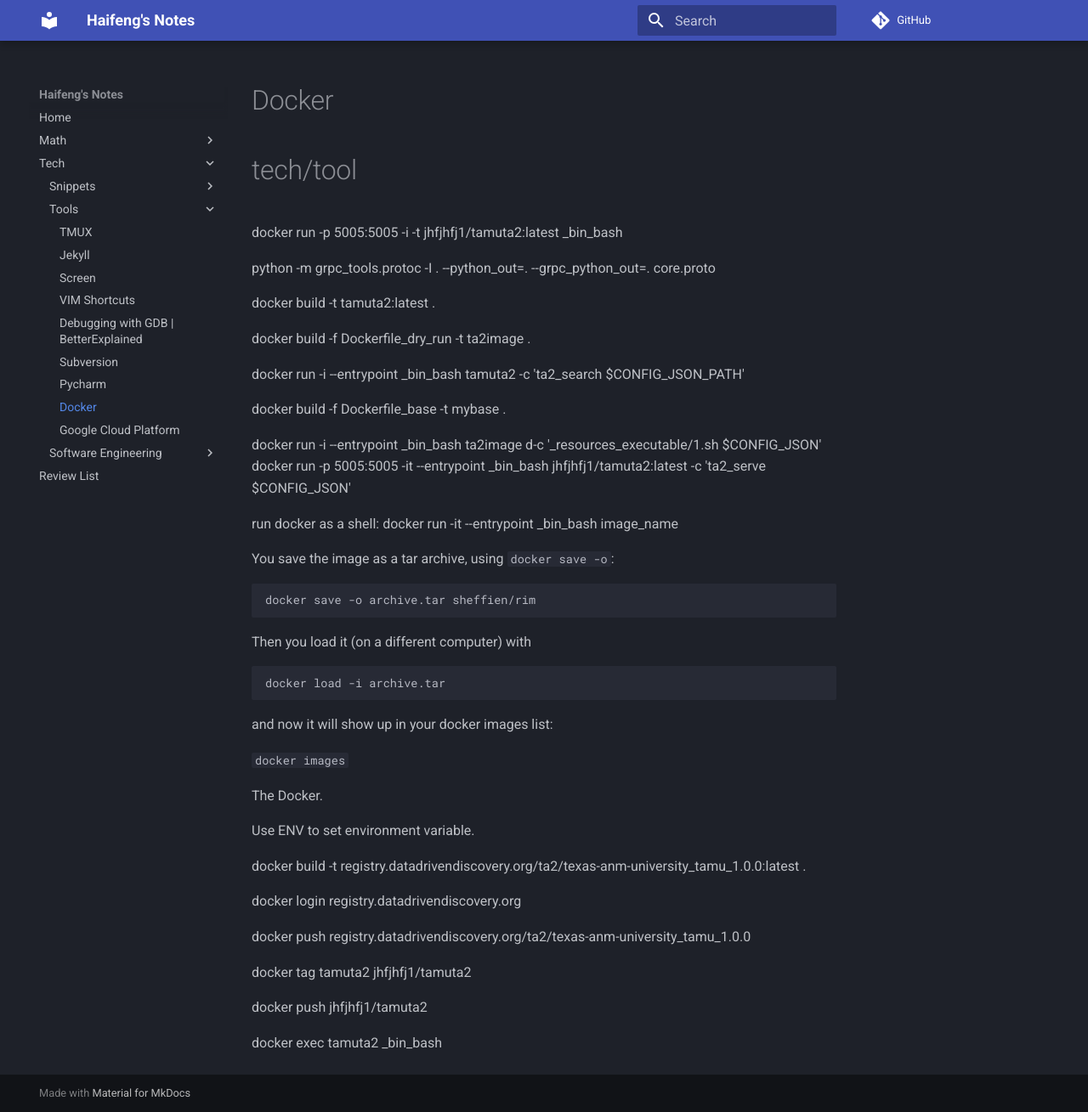
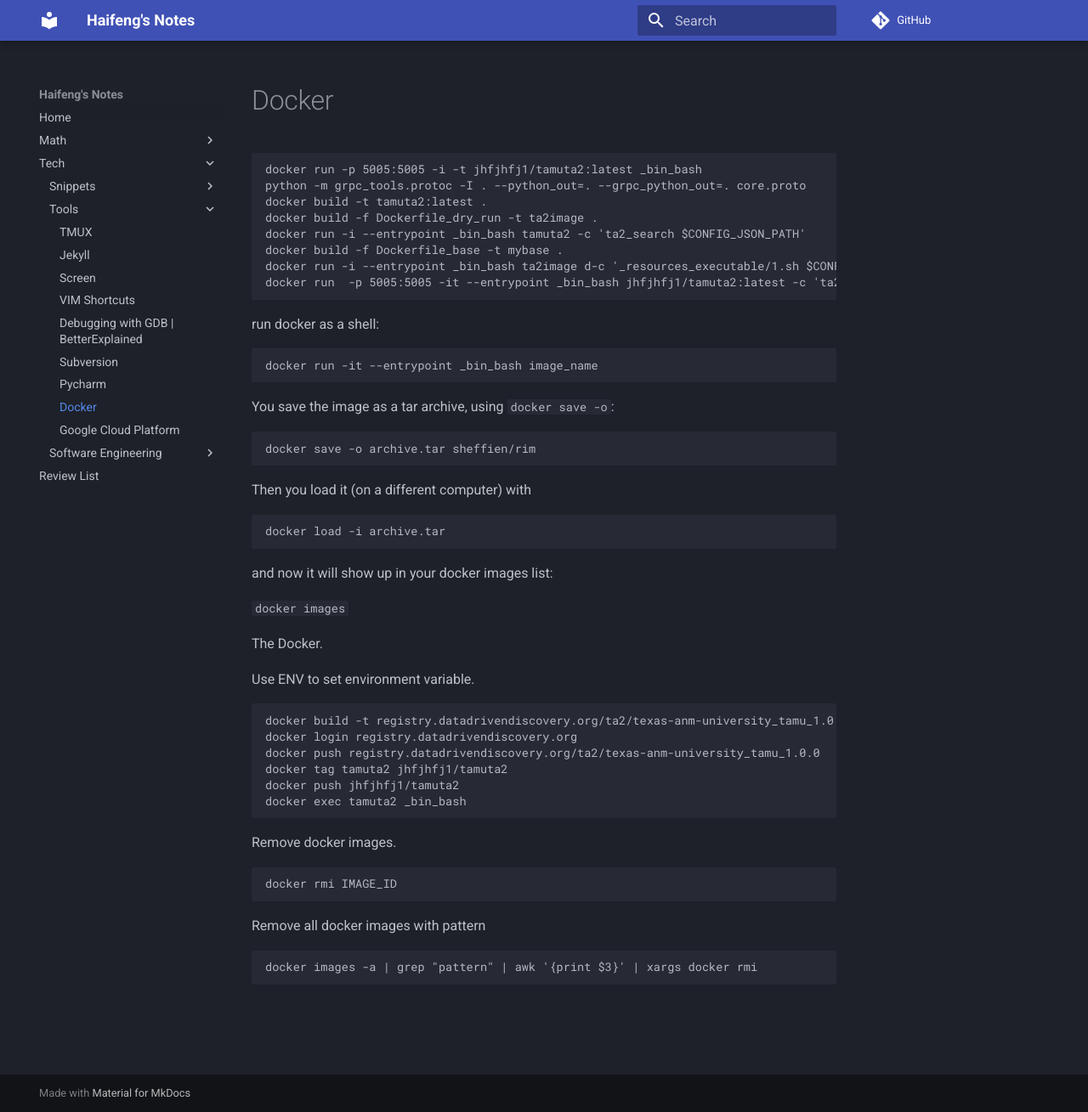
Before and after one commit to haifeng-jin/notes, an MkDocs documentation site: the page built from notes/tech/tools/docker.md, in a window 1280 px wide and 1309 px high. Shown: the whole window at 85% size. Built offline with MkDocs 1.6.1 and Material for MkDocs 9.7.7, drawn with Linux system fonts in a browser that asks for light colours; comment, search, counter and statistics services are not loaded.

Commit message:
Update docker.md

````diff
--- a/notes/tech/tools/docker.md
+++ b/notes/tech/tools/docker.md
@@ -1,22 +1,20 @@
 # Docker
-#tech/tool
+
+```
 docker run -p 5005:5005 -i -t jhfjhfj1/tamuta2:latest _bin_bash
-
 python -m grpc_tools.protoc -I . --python_out=. --grpc_python_out=. core.proto
-
 docker build -t tamuta2:latest .
-
 docker build -f Dockerfile_dry_run -t ta2image .
-
 docker run -i --entrypoint _bin_bash tamuta2 -c 'ta2_search $CONFIG_JSON_PATH'
-
 docker build -f Dockerfile_base -t mybase .
-
 docker run -i --entrypoint _bin_bash ta2image d-c '_resources_executable/1.sh $CONFIG_JSON'
 docker run  -p 5005:5005 -it --entrypoint _bin_bash jhfjhfj1/tamuta2:latest -c 'ta2_serve $CONFIG_JSON'
+```
 
 run docker as a shell:
+```
 docker run -it --entrypoint _bin_bash image_name
+```
 
 You save the image as a tar archive, using `docker save -o`:
 
@@ -37,15 +35,23 @@ and now it will show up in your docker images list:
 The Docker.
 
 Use ENV to set environment variable.
+```
+docker build -t registry.datadrivendiscovery.org/ta2/texas-anm-university_tamu_1.0.0:latest .
+docker login registry.datadrivendiscovery.org
+docker push registry.datadrivendiscovery.org/ta2/texas-anm-university_tamu_1.0.0
+docker tag tamuta2 jhfjhfj1/tamuta2
+docker push jhfjhfj1/tamuta2
+docker exec tamuta2 _bin_bash
+```
 
-docker build -t registry.datadrivendiscovery.org/ta2/texas-anm-university_tamu_1.0.0:latest .
+Remove docker images.
 
-docker login registry.datadrivendiscovery.org
+```
+docker rmi IMAGE_ID
+```
 
-docker push registry.datadrivendiscovery.org/ta2/texas-anm-university_tamu_1.0.0
+Remove all docker images with pattern
 
-docker tag tamuta2 jhfjhfj1/tamuta2
-
-docker push jhfjhfj1/tamuta2
-
-docker exec tamuta2 _bin_bash
+```
+docker images -a | grep "pattern" | awk '{print $3}' | xargs docker rmi
+```
````
